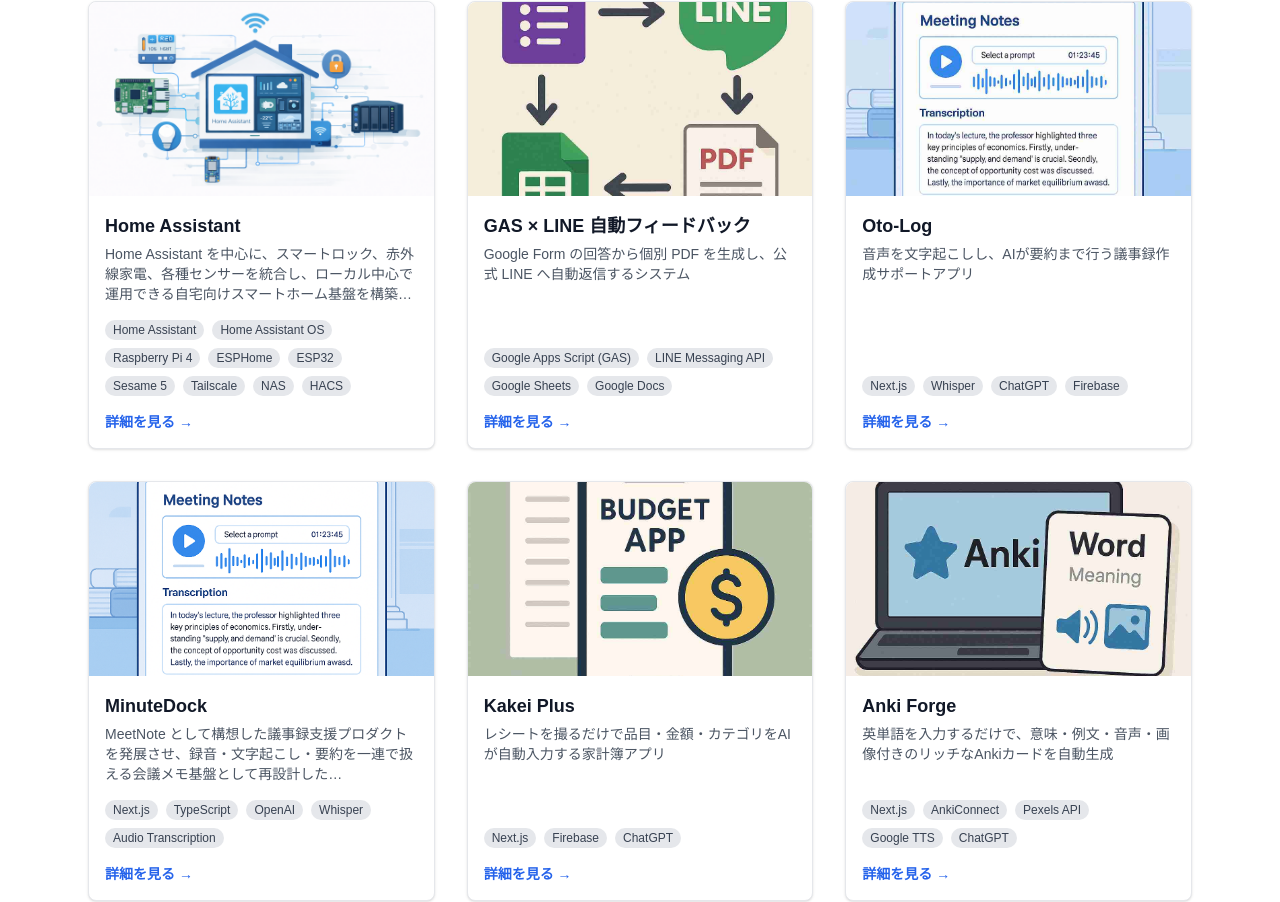
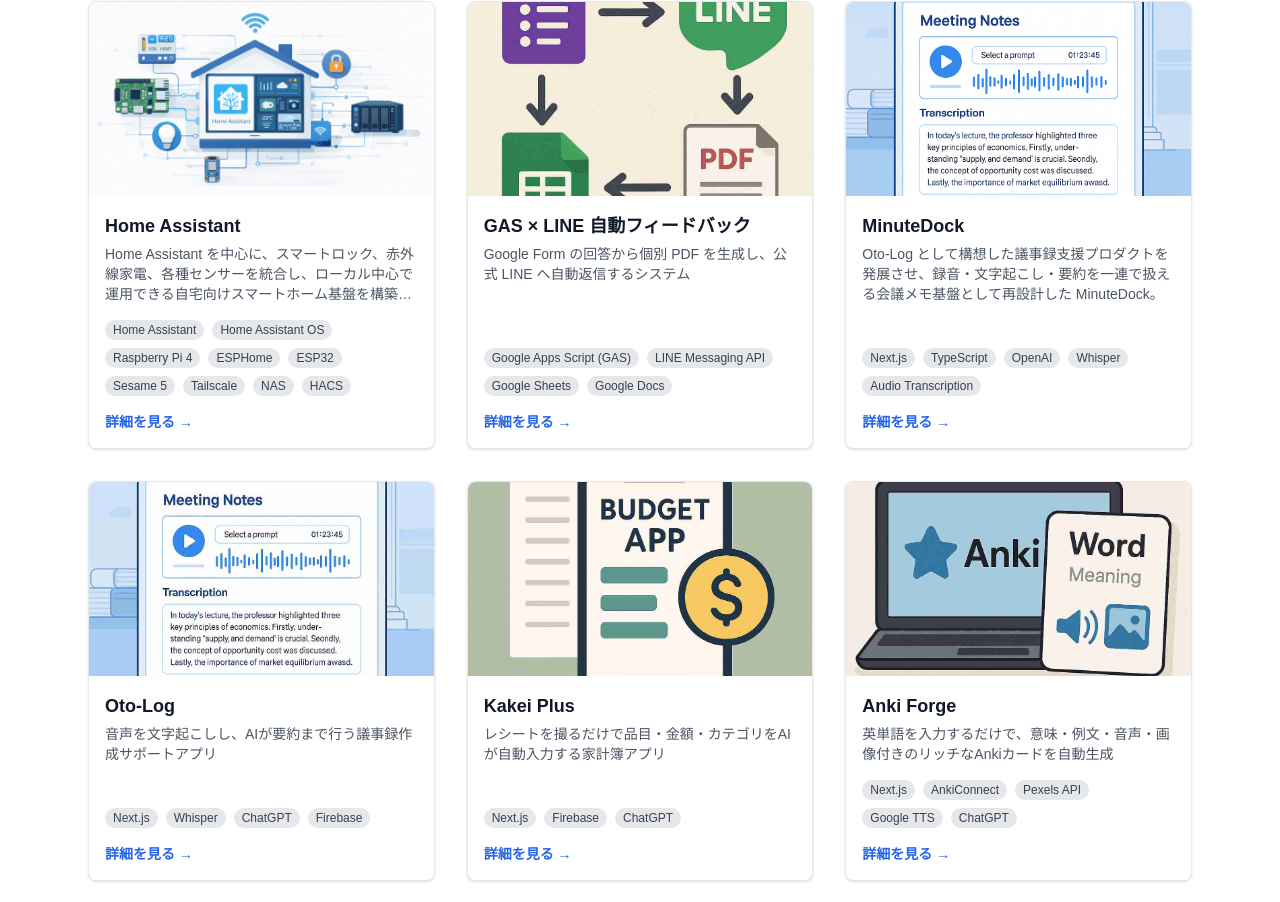
Before and after one commit to Jagashira/Jagashira.github.io, a Next.js app: page /projects in a window 1280 px wide. Shown: the part 657-1559 px from the top of the page. Built offline with nearby package versions, Linux system fonts and the light colour scheme.

Commit message:
Refine MinuteDock project details

```diff
--- a/data/projects/projects.ts
+++ b/data/projects/projects.ts
@@ -41,13 +41,6 @@
     desc: "Google Form の回答から個別 PDF を生成し、公式 LINE へ自動返信するシステム",
   },
   {
-    id: "oto-log",
-    title: "Oto-Log",
-    image: "/projects/minutes.jpg",
-    tech: ["Next.js", "Whisper", "ChatGPT", "Firebase"],
-    desc: "音声を文字起こしし、AIが要約まで行う議事録作成サポートアプリ",
-  },
-  {
     id: "minute-dock",
     title: "MinuteDock",
     image: "/projects/minutes.png",
@@ -58,7 +51,14 @@
       "Whisper",
       "Audio Transcription",
     ],
-    desc: "MeetNote として構想した議事録支援プロダクトを発展させ、録音・文字起こし・要約を一連で扱える会議メモ基盤として再設計した MinuteDock。",
+    desc: "Oto-Log として構想した議事録支援プロダクトを発展させ、録音・文字起こし・要約を一連で扱える会議メモ基盤として再設計した MinuteDock。",
+  },
+  {
+    id: "oto-log",
+    title: "Oto-Log",
+    image: "/projects/minutes.jpg",
+    tech: ["Next.js", "Whisper", "ChatGPT", "Firebase"],
+    desc: "音声を文字起こしし、AIが要約まで行う議事録作成サポートアプリ",
   },
   {
     id: "kakei-plus",
```
Also changed, not shown: 1 other file (tests, documents, lock files or other folders).
